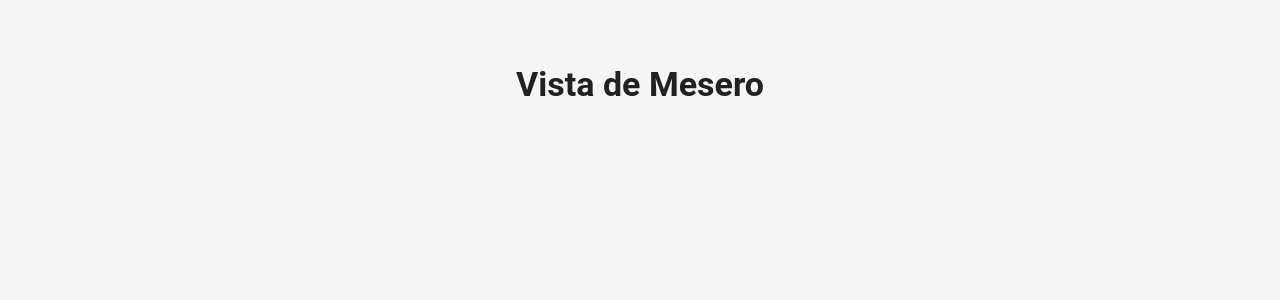
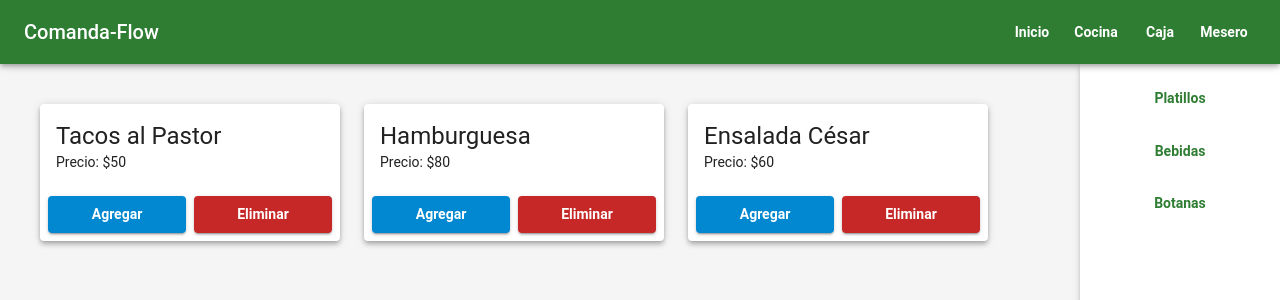
Before and after one commit to HungryDOOM/comanda-flow, a React (Vite) app: page /mesero in a window 1280 px wide. Shown: the top 300 px of the page. Built offline with nearby package versions, Linux system fonts and the light colour scheme.

Commit message:
Segundo Sprint

```diff
--- a/package.json
+++ b/package.json
@@ -18,6 +18,7 @@
     "react": "^19.2.0",
     "react-dom": "^19.2.0",
     "react-router-dom": "^7.13.1",
+    "socket.io-client": "^4.8.3",
     "tailwindcss": "^4.2.0"
   },
   "devDependencies": {
--- a/src/App.tsx
+++ b/src/App.tsx
@@ -1,39 +1,27 @@
 // App.tsx
 import React from "react";
-import { BrowserRouter as Router, Routes, Route, Link } from "react-router-dom";
-import { Button, Typography, Stack, Box } from "@mui/material";
+import { BrowserRouter as Router, Routes, Route } from "react-router-dom";
+import { Typography, Box } from "@mui/material";
 import Cocina from "./components/cocina/cocina";
+import Mesero from "./components/mesero/mesero";
 import { useTheme } from "@mui/material/styles";
+import MainNavbar from "./components/NavBar/MainNavBar";
 
 const Home: React.FC = () => {
   const theme = useTheme();
   return (
     <Box
       sx={{
-        minHeight: "100vh",       // ocupa toda la pantalla
         minWidth: "100vw",        // ocupa todo el ancho
         display: "flex",          // activa flexbox
         flexDirection: "column",  // apila título y botones
         justifyContent: "center", // centra vertical
         alignItems: "center",     // centra horizontal
         gap: 4,                   // espacio entre elementos
-        backgroundColor: theme.palette.background.paper
+        backgroundColor: theme.palette.background.default,
+        position: "fixed",
       }}
     >
-      <Typography variant="h3" gutterBottom>
-        Comanda-Flow
-      </Typography>
-      <Stack direction="column" spacing={4}>
-        <Button component={Link} to="/cocina" variant="contained" color="primary">
-          Cocina
-        </Button>
-        <Button component={Link} to="/caja" variant="contained" color="secondary">
-          Caja
-        </Button>
-        <Button component={Link} to="/mesero" variant="contained" color="success">
-          Mesero
-        </Button>
-      </Stack>
     </Box>
   );
 };
@@ -41,12 +29,15 @@ const Home: React.FC = () => {
 const App: React.FC = () => {
   return (
     <Router>
-      <Routes>
-        <Route path="/" element={<Home />} />
-        <Route path="/cocina" element={<Cocina />} />
-        <Route path="/caja" element={<Typography variant="h4" align="center" mt={8}>Vista de Caja</Typography>} />
-        <Route path="/mesero" element={<Typography variant="h4" align="center" mt={8}>Vista de Mesero</Typography>} />
-      </Routes>
+      <MainNavbar />
+      <Box sx={{ top: 64, position: "fixed" }}>
+        <Routes>
+          <Route path="/" element={<Home />} />
+          <Route path="/cocina" element={<Cocina />} />
+          <Route path="/caja" element={<Typography variant="h4" align="center" mt={8}>Vista de Caja</Typography>} />
+          <Route path="/mesero" element={<Mesero />} />
+        </Routes>
+      </Box>
     </Router>
   );
 };
--- /dev/null
+++ b/src/components/NavBar/MainNavBar.tsx
@@ -0,0 +1,30 @@
+// Navbar.tsx
+import React from "react";
+import { AppBar, Toolbar, Typography, Button } from "@mui/material";
+import { Link } from "react-router-dom";
+
+const MainNavbar: React.FC = () => {
+  return (
+    <AppBar position="fixed" color="primary">
+      <Toolbar>
+        <Typography variant="h6" sx={{ flexGrow: 1 }}>
+          Comanda-Flow
+        </Typography>
+        <Button color="inherit" component={Link} to="/">
+          Inicio
+        </Button>
+        <Button color="inherit" component={Link} to="/cocina">
+          Cocina
+        </Button>
+        <Button color="inherit" component={Link} to="/caja">
+          Caja
+        </Button>
+        <Button color="inherit" component={Link} to="/mesero">
+          Mesero
+        </Button>
+      </Toolbar>
+    </AppBar>
+  );
+};
+
+export default MainNavbar;
--- /dev/null
+++ b/src/components/NavBar/NavCategories.tsx
@@ -0,0 +1,35 @@
+import React from "react";
+import { Stack, Button } from "@mui/material";
+import { Box } from "@mui/system";
+import type { Categoria } from "../types/types";
+
+interface NavCategoriesProps {
+  setCategoria: (c: Categoria) => void;
+}
+
+const NavCategories: React.FC<NavCategoriesProps> = ({ setCategoria }) => {
+  return (
+    <Box>
+      <Box
+        sx={{
+          position: "fixed",
+          right: 0,
+          top: 64,
+          height: "100vh",
+          width: 200,
+          bgcolor: "background.paper",
+          boxShadow: 3,
+          p: 2,
+        }}
+      >
+        <Stack spacing={2}>
+          <Button onClick={() => setCategoria("platillos")}>Platillos</Button>
+          <Button onClick={() => setCategoria("bebidas")}>Bebidas</Button>
+          <Button onClick={() => setCategoria("botanas")}>Botanas</Button>
+        </Stack>
+      </Box>
+    </Box>
+  );
+}
+
+export default NavCategories;
--- /dev/null
+++ b/src/components/card/ProductCard.tsx
@@ -0,0 +1,27 @@
+import { Card, CardContent, CardActions, Box, Typography, Button } from "@mui/material";
+import React from "react";
+
+interface ProductCardProps {
+  nombre: string;
+  precio: number;
+}
+
+const ProductCard: React.FC<ProductCardProps> = ({ nombre, precio }) => {
+  return (
+    <Box sx={{ width: 300 }}>
+      <Card elevation={4}>
+        <CardContent>
+          <Typography variant="h5">{nombre}</Typography>
+          <Typography variant="body2">Precio: ${precio}</Typography>
+
+        </CardContent>
+        <CardActions>
+          <Button variant="contained" color="success" fullWidth>Agregar</Button>
+          <Button variant="contained" color="secondary" fullWidth>Eliminar</Button>
+        </CardActions>
+      </Card>
+    </Box>
+  );
+};
+
+export default ProductCard;
--- a/src/components/cocina/cocina.tsx
+++ b/src/components/cocina/cocina.tsx
@@ -28,7 +28,7 @@ const pedidos: Pedido[] = [
 const Cocina: React.FC = () => {
   const theme = useTheme();
   return (
-    <Box sx={{ p: 3, backgroundColor: theme.palette.background.default }}>
+    <Box sx={{ p: 5, backgroundColor: theme.palette.background.default, top: 64 }}>
       <Typography variant="h4" gutterBottom>
         Órdenes en Cocina
       </Typography>
--- /dev/null
+++ b/src/components/mesero/mesero.tsx
@@ -0,0 +1,42 @@
+import React, { useState } from "react";
+import ProductCard from "../card/ProductCard";
+import { Box, Stack } from "@mui/system";
+import NavCategories from "../NavBar/NavCategories";
+import { useTheme } from "@mui/material/styles";
+import type { Categoria } from "../types/types";
+
+const Mesero: React.FC = () => {
+  const [categoria, setCategoria] = useState<Categoria>("platillos");
+  const opciones = {
+    platillos: [
+      { id: 1, nombre: "Tacos al Pastor", precio: 50 },
+      { id: 2, nombre: "Hamburguesa", precio: 80 },
+      { id: 3, nombre: "Ensalada César", precio: 60 },
+    ],
+    bebidas: [
+      { id: 1, nombre: "Agua de Horchata", precio: 20 },
+      { id: 2, nombre: "Refresco", precio: 25 },
+      { id: 3, nombre: "Cerveza", precio: 40 },
+    ],
+    botanas: [
+      { id: 1, nombre: "Papas Fritas", precio: 30 },
+      { id: 2, nombre: "Nachos", precio: 45 },
+      { id: 3, nombre: "Alitas", precio: 60 },
+    ],
+  };
+
+
+  const theme = useTheme();
+  return (
+    <Box sx={{ p: 5, backgroundColor: theme.palette.background.default, top: 64 }}>
+      <NavCategories setCategoria={setCategoria} />
+      <Stack direction="row" spacing={3} flexWrap="wrap">
+        {opciones[categoria].map((item) => (
+          <ProductCard key={item.id} {...item} />
+        ))}
+      </Stack>
+    </Box>
+  );
+};
+
+export default Mesero;
--- /dev/null
+++ b/src/components/types/types.ts
@@ -0,0 +1 @@
+export type Categoria = "platillos" | "bebidas" | "botanas";
```
Also changed, not shown: 1 other file (tests, documents, lock files or other folders).
